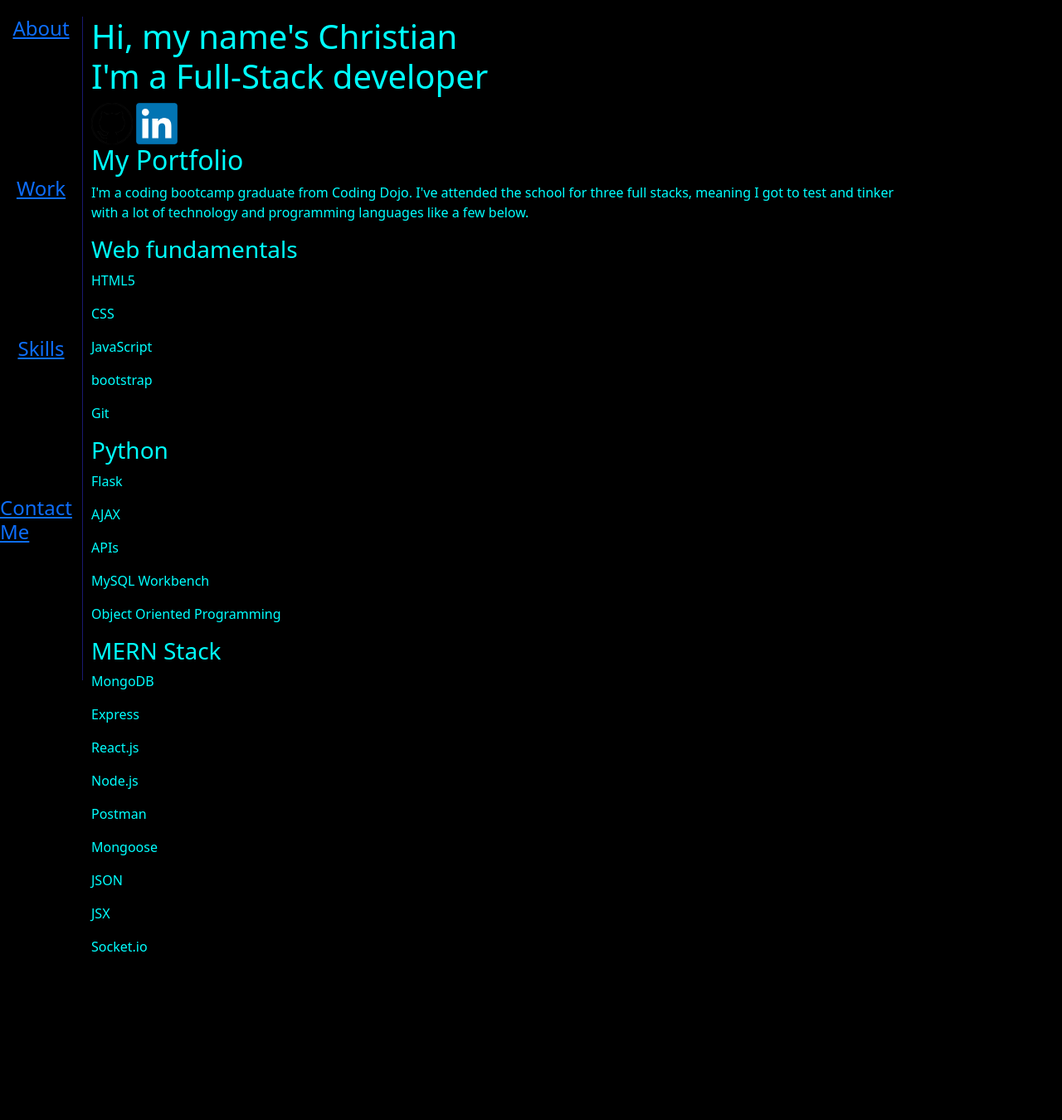
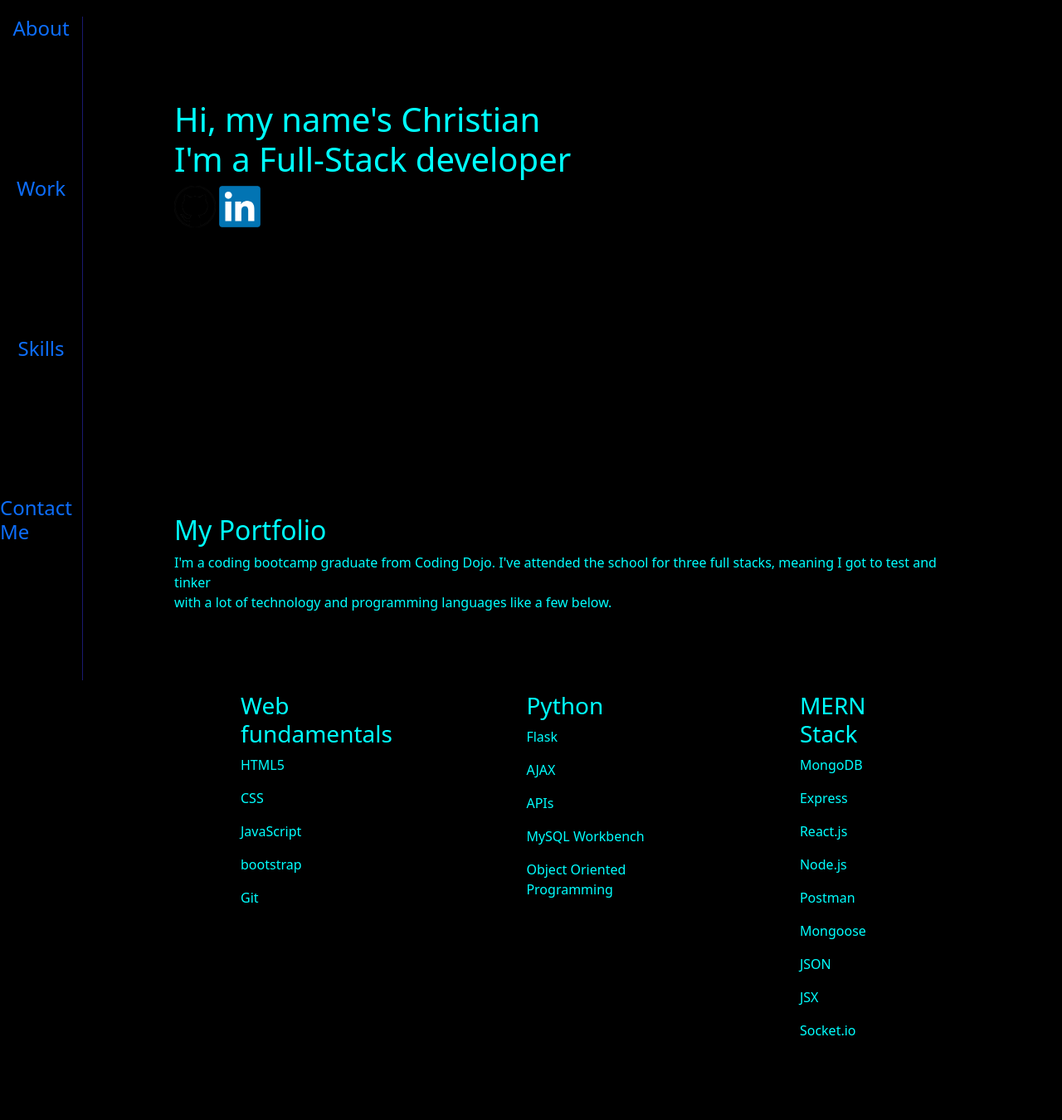
Before and after one commit to Christian729/Portfolio, a Flask app: page / in a window 1280 px wide. Shown: the whole page at 83% size. Before the commit the page ends 1147 px from the top, so only its background shows below. Run offline with Flask 2, Linux system fonts and the light colour scheme.

Commit message:
style commit

```diff
--- a/flask_app/static/css/style.css
+++ b/flask_app/static/css/style.css
@@ -20,3 +20,35 @@
     overflow: hidden;
     left: 0;
 }
+
+.big{
+    margin: 100px;
+    height: 400px;
+}
+
+.box{
+    display: flex;
+
+}
+
+.sbox{
+    margin: 80px;
+}
+
+a:link {
+    text-decoration: none;
+}
+
+a:visited {
+    text-decoration: none;
+}
+
+a:hover {
+    text-decoration: underline;
+    font-weight: bold;
+}
+
+a:active {
+    text-decoration: underline;
+    font-weight: bold;
+}
--- a/flask_app/templates/index.html
+++ b/flask_app/templates/index.html
@@ -11,8 +11,6 @@
 </head>
 <body class="cont">
     <div class="nav">
-        <!-- learn how to make the letters a different color upon hovering(keeping our colors consistent) -->
-        <!-- also take off the underline if possible -->
         <a href="/about"><h4 >About</h4></a>
         <a href="/work"><h4 >Work</h4></a>
         <a href="/skills"><h4 >Skills</h4></a>
@@ -21,23 +19,24 @@
     <!-- Need to work on making the webpage longer and more minimal
     Im thinking about being consistent with subtle colors like black, gray, and white. Then occasionally a pop of color -->
     <div>
-        <div>
+        <div class="big">
             <h1>Hi, my name's Christian <br/>
             I'm a Full-Stack developer</h1>
-        </div>
-        <div>
+            <div>
             <a href="https://github.com/Christian729"><img src="\flask_app\static\img\github_logo.png" alt="github_logo" height="50" width="50" ></a>
             <a href="https://www.linkedin.com/in/christian-lozano-codes/"><img src="\flask_app\static\img\linkedin_logo.png" alt="LinkedIn logo" height="50" ></a>
         </div>
+        </div>
 
 
-        <div>
+
+        <div class="big">
             <h2>My Portfolio</h2>
             <p>I'm a coding bootcamp graduate from Coding Dojo. I've attended the school for three full stacks, meaning I got to test and tinker<br>
                 with a lot of technology and programming languages like a few below.
             </p>
-            <div>
-                <div>
+            <div class="box">
+                <div class="sbox">
                     <h3>Web fundamentals</h3>
                     <p>HTML5</p>
                     <p>CSS</p>
@@ -46,7 +45,7 @@
                     <p>Git</p>
 
                 </div>
-                <div>
+                <div class="sbox">
                     <h3>Python</h3>
                     <p>Flask</p>
                     <p>AJAX</p>
@@ -54,7 +53,7 @@
                     <p>MySQL Workbench</p>
                     <p>Object Oriented Programming</p>
                 </div>
-                <div>
+                <div class="sbox">
                     <h3>MERN Stack</h3>
                     <p>MongoDB</p>
                     <p>Express</p>
@@ -69,6 +68,7 @@
             </div>
         </div>
     </div>
-
+    <!-- need to add more content, go down the list of things I should put up, whether it be projects, future projects or
+    whatever really. as long as it makes a complete portfolio -->
 </body>
 </html>
```
